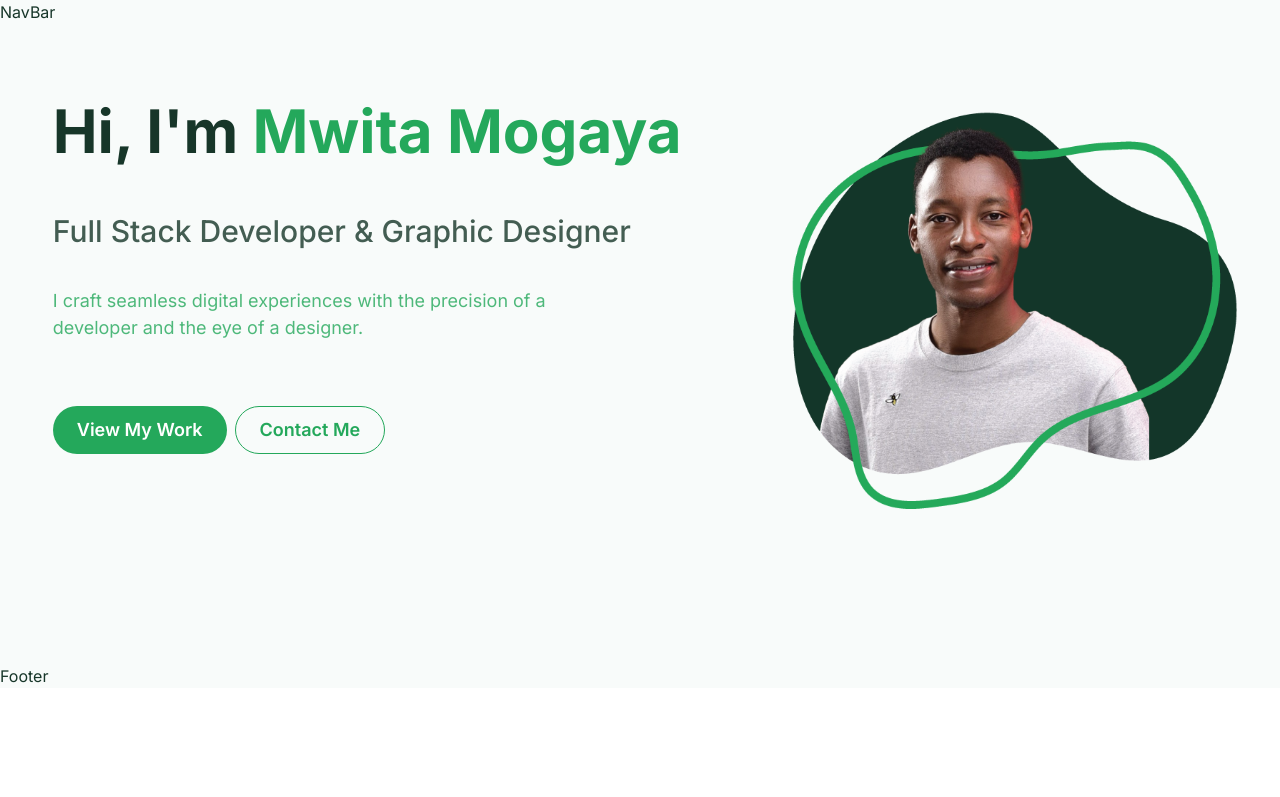
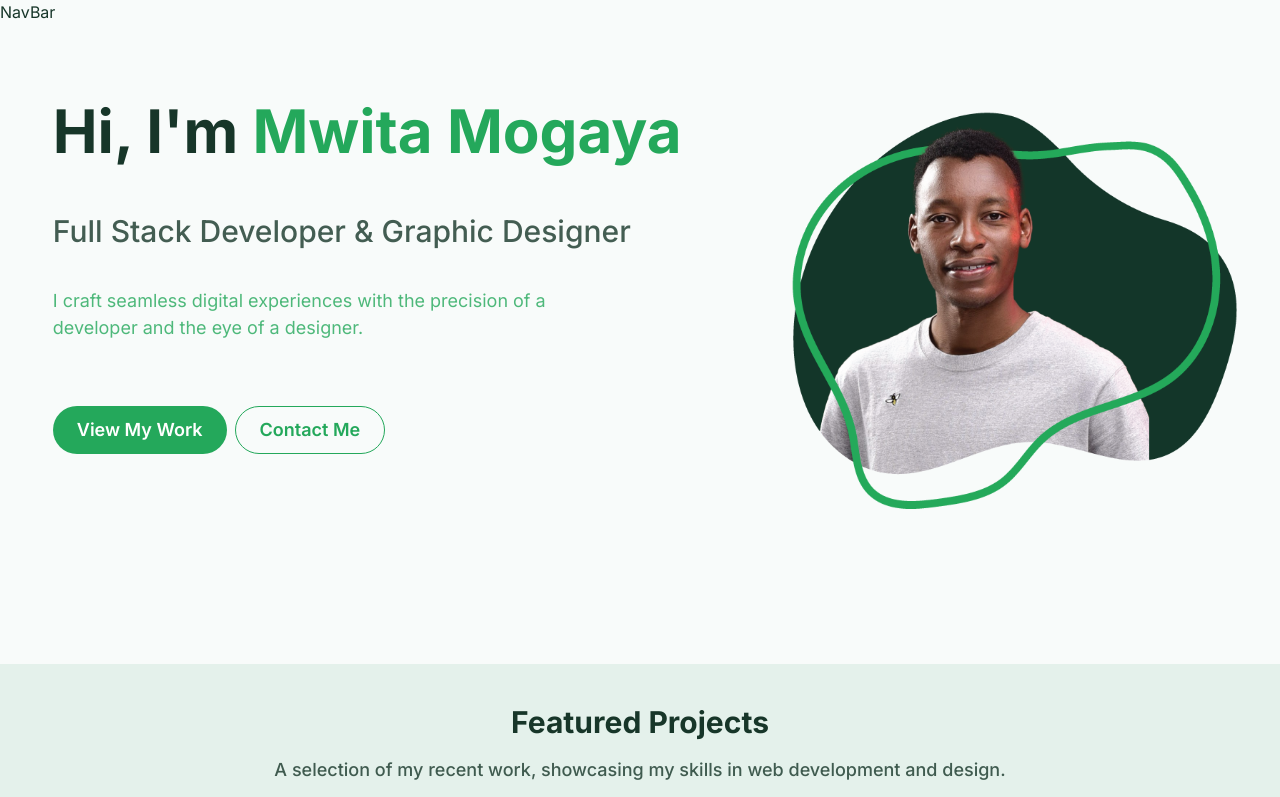
Before and after one commit to mogaya/Mwita-Mogaya-Portfolio, a React (Vite) app in the folder frontend/: page / in a window 1280 px wide. Shown: the top 797 px of the page. Built offline with nearby package versions, Linux system fonts and the light colour scheme; grey boxes are pictures that could not be loaded.

Commit message:
Add Projects component to Home page for project showcase

```diff
--- a/frontend/src/pages/Home.tsx
+++ b/frontend/src/pages/Home.tsx
@@ -1,9 +1,11 @@
 import Hero from "../components/Home/Hero";
+import Projects from "../components/Home/Projects";
 
 const Home = () => {
   return (
     <>
       <Hero />
+      <Projects />
     </>
   );
 };
```
